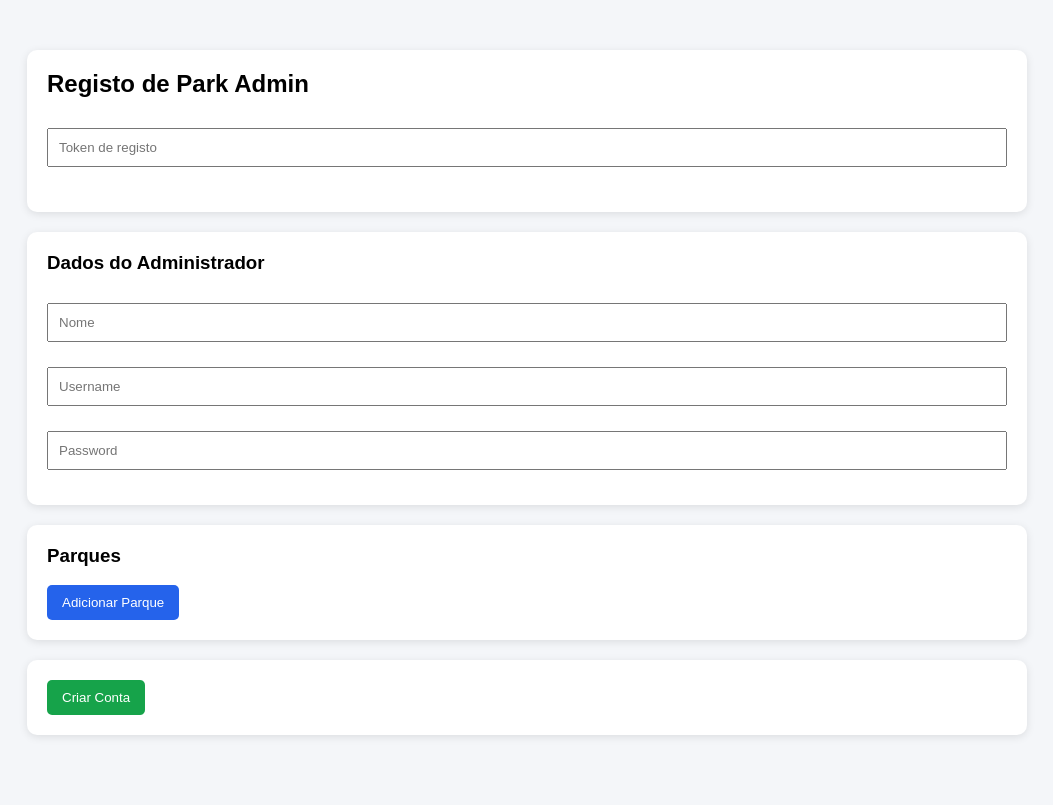
After one commit to RubenM2222/SmartParkingLot, a Flask app: page /register in a window 1280 px wide. The commit adds this page. Shown: the whole page, without its empty margins (113-1166 px from the left). Run offline with Flask 3, Linux system fonts and the light colour scheme.

Commit message:
Sistema de tokens e criacao automatica

```diff
--- a/cloud_server/routes/admin_server.py
+++ b/cloud_server/routes/admin_server.py
@@ -2,6 +2,8 @@ import sqlite3
 from flask import Blueprint, request, jsonify, render_template
 from .database import db
 from .auth import login_required
+import secrets
+import string
 
 admin_server_bp = Blueprint("admin_server", __name__)
 
@@ -95,13 +97,22 @@ def admin_server():
 
     # admins = c.fetchall()
 
+    c.execute("""
+        SELECT *
+        FROM tokens
+        ORDER BY id DESC
+    """)
+
+    tokens = c.fetchall()
+
     conn.close()
 
     return render_template(
         "admin_server.html",
         parques=parques,
         admins=admins,
-        associacoes=associacoes
+        associacoes=associacoes,
+        tokens=tokens
     )
 
 
@@ -329,3 +340,192 @@ def desassociar_admin():
         "ok": True,
         "msg": "Administrador removido do parque"
     })
+
+# =========================
+# GERAR TOKENS
+# =========================
+def gerar_token(tamanho=12):
+
+    chars = string.ascii_uppercase + string.digits
+
+    return ''.join(
+        secrets.choice(chars)
+        for _ in range(tamanho)
+    )
+
+# =========================
+# GERAR TOKENS
+# =========================
+@admin_server_bp.route("/admin/tokens/criar", methods=["POST"])
+@login_required
+def criar_token():
+
+    data = request.json
+
+    max_parques = int(data.get("max_parques", 1))
+
+    token = gerar_token()
+
+    conn = db()
+    c = conn.cursor()
+
+    c.execute("""
+        INSERT INTO tokens
+        (
+            token,
+            criado_em,
+            max_parques
+        )
+        VALUES (?, datetime('now'), ?)
+    """, (
+        token,
+        max_parques
+    ))
+
+    conn.commit()
+    conn.close()
+
+    return jsonify({
+        "ok": True,
+        "token": token
+    })
+
+# =========================
+# CONSUMIR TOKENS
+# =========================
+
+@admin_server_bp.route("/register")
+def register_page():
+
+    return render_template("register.html")
+
+@admin_server_bp.route("/register", methods=["POST"])
+def register():
+
+    data = request.json
+
+    token = data["token"]
+
+    conn = db()
+    c = conn.cursor()
+
+    c.execute("""
+        SELECT *
+        FROM tokens
+        WHERE token = ?
+        AND usado = 0
+    """, (token,))
+
+    token_row = c.fetchone()
+
+    if not token_row:
+
+        return jsonify({
+            "ok": False,
+            "msg": "Token inválido"
+        })
+
+    parques = data["parques"]
+
+    if len(parques) > token_row["max_parques"]:
+
+        return jsonify({
+            "ok": False,
+            "msg": "Número máximo de parques excedido"
+        })
+
+    c.execute("""
+        INSERT INTO utilizadores
+        (
+            nome,
+            username,
+            password,
+            tipo
+        )
+        VALUES (?, ?, ?, ?)
+    """, (
+        data["nome"],
+        data["username"],
+        data["password"],
+        "park_admin"
+    ))
+
+    admin_id = c.lastrowid
+
+    for parque in parques:
+
+        c.execute("""
+            INSERT INTO parques
+            (
+                nome,
+                localizacao,
+                capacidade
+            )
+            VALUES (?, ?, ?)
+        """, (
+            parque["nome"],
+            parque["localizacao"],
+            parque["capacidade"]
+        ))
+
+        parque_id = c.lastrowid
+
+        c.execute("""
+            INSERT INTO admin_parques
+            (
+                admin_id,
+                parque_id
+            )
+            VALUES (?, ?)
+        """, (
+            admin_id,
+            parque_id
+        ))
+
+    c.execute("""
+        UPDATE tokens
+        SET usado = 1,
+            usado_em = datetime('now')
+        WHERE id = ?
+    """, (token_row["id"],))
+
+    conn.commit()
+    conn.close()
+
+    return jsonify({
+        "ok": True
+    })
+
+# QUANTIDADE DE PARQUES PERMITIDO
+@admin_server_bp.route("/token-info/<token>")
+def token_info(token):
+
+    conn = db()
+    c = conn.cursor()
+
+    c.execute("""
+        SELECT
+            max_parques,
+            usado
+        FROM tokens
+        WHERE token = ?
+    """, (token,))
+
+    row = c.fetchone()
+
+    conn.close()
+
+    if not row:
+        return jsonify({
+            "ok": False
+        })
+
+    if row["usado"]:
+        return jsonify({
+            "ok": False
+        })
+
+    return jsonify({
+        "ok": True,
+        "max_parques": row["max_parques"]
+    })
--- /dev/null
+++ b/cloud_server/templates/register.html
@@ -0,0 +1,384 @@
+<!DOCTYPE html>
+<html lang="pt">
+<head>
+<meta charset="UTF-8">
+<meta name="viewport" content="width=device-width, initial-scale=1.0">
+
+<title>Registo de Park Admin</title>
+
+<style>
+
+body{
+    font-family: Arial, sans-serif;
+    background:#f4f6f9;
+    margin:0;
+}
+
+.container{
+    max-width:1000px;
+    margin:30px auto;
+    padding:20px;
+}
+
+.card{
+    background:white;
+    padding:20px;
+    border-radius:10px;
+    box-shadow:0 2px 8px rgba(0,0,0,0.1);
+    margin-bottom:20px;
+}
+
+h2,h3,h4{
+    margin-top:0;
+}
+
+input{
+    width:100%;
+    padding:10px;
+    margin-top:10px;
+    margin-bottom:15px;
+    box-sizing:border-box;
+}
+
+button{
+    padding:10px 15px;
+    cursor:pointer;
+    border:none;
+    border-radius:5px;
+}
+
+.btn-primary{
+    background:#2563eb;
+    color:white;
+}
+
+.btn-success{
+    background:#16a34a;
+    color:white;
+}
+
+.btn-danger{
+    background:#dc2626;
+    color:white;
+}
+
+.parque{
+    border:1px solid #ddd;
+    border-radius:8px;
+    padding:15px;
+    margin-top:15px;
+    background:#fafafa;
+}
+
+#token_info{
+    margin-top:10px;
+    font-weight:bold;
+}
+
+.token-ok{
+    color:green;
+}
+
+.token-error{
+    color:red;
+}
+
+</style>
+</head>
+<body>
+
+<div class="container">
+
+    <!-- TOKEN -->
+
+    <div class="card">
+
+        <h2>Registo de Park Admin</h2>
+
+        <input
+            id="token"
+            placeholder="Token de registo">
+
+        <div id="token_info"></div>
+
+    </div>
+
+    <!-- ADMIN -->
+
+    <div class="card">
+
+        <h3>Dados do Administrador</h3>
+
+        <input
+            id="nome"
+            placeholder="Nome">
+
+        <input
+            id="username"
+            placeholder="Username">
+
+        <input
+            id="password"
+            type="password"
+            placeholder="Password">
+
+    </div>
+
+    <!-- PARQUES -->
+
+    <div class="card">
+
+        <h3>Parques</h3>
+
+        <div id="parques"></div>
+
+        <button
+            class="btn-primary"
+            onclick="adicionarParque()">
+            Adicionar Parque
+        </button>
+
+    </div>
+
+    <!-- REGISTAR -->
+
+    <div class="card">
+
+        <button
+            class="btn-success"
+            onclick="registar()">
+            Criar Conta
+        </button>
+
+    </div>
+
+</div>
+
+<script>
+
+let parqueCount = 0;
+let maxParques = 0;
+
+/* =========================
+   TOKEN
+========================= */
+
+document
+    .getElementById("token")
+    .addEventListener("blur", validarToken);
+
+function validarToken() {
+
+    const token =
+        document.getElementById("token").value.trim();
+
+    if (!token) {
+        return;
+    }
+
+    fetch(`/token-info/${token}`)
+    .then(r => r.json())
+    .then(data => {
+
+        const info =
+            document.getElementById("token_info");
+
+        if (!data.ok) {
+
+            maxParques = 0;
+
+            info.className = "token-error";
+
+            info.innerHTML =
+                "❌ Token inválido ou já utilizado";
+
+            return;
+        }
+
+        maxParques = data.max_parques;
+
+        info.className = "token-ok";
+
+        info.innerHTML =
+            `✅ Token válido (Máximo: ${maxParques} parque(s))`;
+
+    })
+    .catch(err => {
+
+        console.error(err);
+
+        document.getElementById("token_info").innerHTML =
+            "Erro ao validar token";
+    });
+}
+
+/* =========================
+   PARQUES
+========================= */
+
+function adicionarParque() {
+
+    if (maxParques === 0) {
+
+        alert(
+            "Introduza primeiro um token válido."
+        );
+
+        return;
+    }
+
+    if (parqueCount >= maxParques) {
+
+        alert(
+            `Este token permite apenas ${maxParques} parque(s).`
+        );
+
+        return;
+    }
+
+    parqueCount++;
+
+    const div = document.createElement("div");
+
+    div.className = "parque";
+
+    div.innerHTML = `
+        <h4>Parque ${parqueCount}</h4>
+
+        <input
+            class="p_nome"
+            placeholder="Nome">
+
+        <input
+            class="p_localizacao"
+            placeholder="Localização">
+
+        <input
+            class="p_capacidade"
+            type="number"
+            placeholder="Capacidade">
+
+        <button
+            class="btn-danger"
+            onclick="removerParqueFormulario(this)">
+            Remover Parque
+        </button>
+    `;
+
+    document
+        .getElementById("parques")
+        .appendChild(div);
+}
+
+function removerParqueFormulario(btn) {
+
+    btn.parentElement.remove();
+
+    parqueCount--;
+}
+
+/* =========================
+   REGISTAR
+========================= */
+
+function registar() {
+
+    if (maxParques === 0) {
+
+        alert("Token inválido.");
+
+        return;
+    }
+
+    const parques = [];
+
+    document
+        .querySelectorAll(".parque")
+        .forEach(div => {
+
+            parques.push({
+
+                nome:
+                    div.querySelector(".p_nome").value,
+
+                localizacao:
+                    div.querySelector(".p_localizacao").value,
+
+                capacidade:
+                    parseInt(
+                        div.querySelector(".p_capacidade").value
+                    )
+            });
+
+        });
+
+    if (parques.length === 0) {
+
+        alert(
+            "Tem de criar pelo menos um parque."
+        );
+
+        return;
+    }
+
+    fetch("/register", {
+
+        method:"POST",
+
+        headers:{
+            "Content-Type":"application/json"
+        },
+
+        body:JSON.stringify({
+
+            token:
+                document.getElementById("token").value,
+
+            nome:
+                document.getElementById("nome").value,
+
+            username:
+                document.getElementById("username").value,
+
+            password:
+                document.getElementById("password").value,
+
+            parques:
+                parques
+        })
+
+    })
+    .then(r => r.json())
+    .then(data => {
+
+        if(data.ok){
+
+            alert(
+                "Conta criada com sucesso."
+            );
+
+            window.location.href = "/login";
+        }
+        else{
+
+            alert(
+                data.msg ||
+                "Erro ao criar conta"
+            );
+        }
+
+    })
+    .catch(err => {
+
+        console.error(err);
+
+        alert(
+            "Erro de comunicação com o servidor"
+        );
+    });
+}
+
+</script>
+
+</body>
+</html>
```
Also changed, not shown: cloud_server/routes/database.py (+16 -0 lines), cloud_server/templates/admin_server.html (+120 -0 lines).
